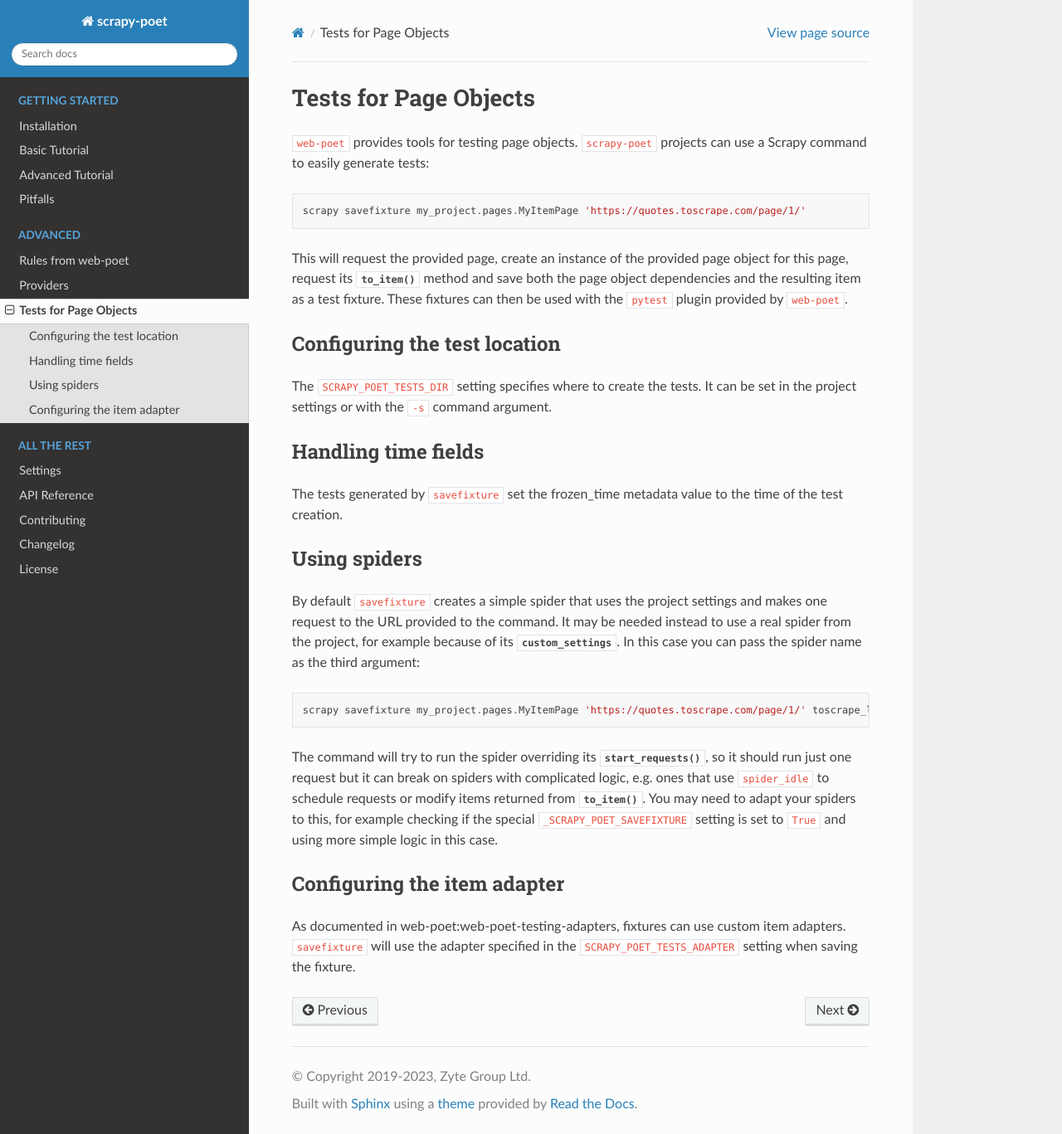
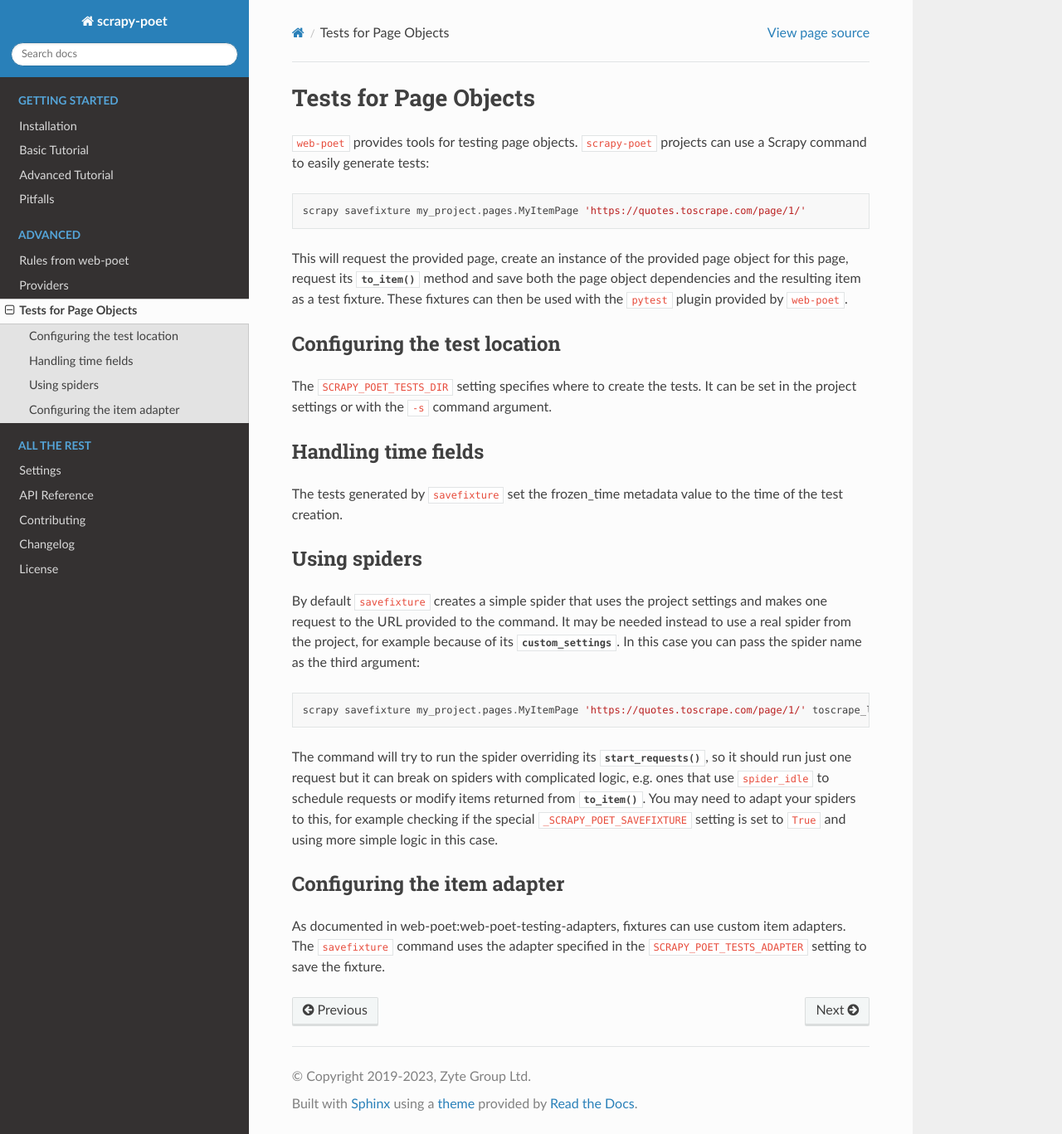
Before and after one commit to scrapinghub/scrapy-poet, a Sphinx documentation site: the page built from docs/testing.rst, in a window 1280 px wide and 1367 px high. Shown: the whole window at 83% size. Built offline with Sphinx 7.4.7 and the Read the Docs theme 2.0.0, drawn with Linux system fonts in a browser that asks for light colours; the version number could not be read and is left out.

Commit message:
Fix docs.

```diff
--- a/docs/settings.rst
+++ b/docs/settings.rst
@@ -112,7 +112,7 @@ SCRAPY_POET_TESTS_ADAPTER
 
 Default: ``None``
 
-Sets the class, or it's import path, that will be used as an adapter in the
+Sets the class, or its import path, that will be used as an adapter in the
 generated test fixtures.
 
 More info at :ref:`fixture-adapter`.
--- a/docs/testing.rst
+++ b/docs/testing.rst
@@ -55,5 +55,5 @@ Configuring the item adapter
 ============================
 
 As documented in :ref:`web-poet:web-poet-testing-adapters`, fixtures can use custom
-item adapters. ``savefixture`` will use the adapter specified in the
-``SCRAPY_POET_TESTS_ADAPTER`` setting when saving the fixture.
+item adapters. The ``savefixture`` command uses the adapter specified in the
+``SCRAPY_POET_TESTS_ADAPTER`` setting to save the fixture.
```
